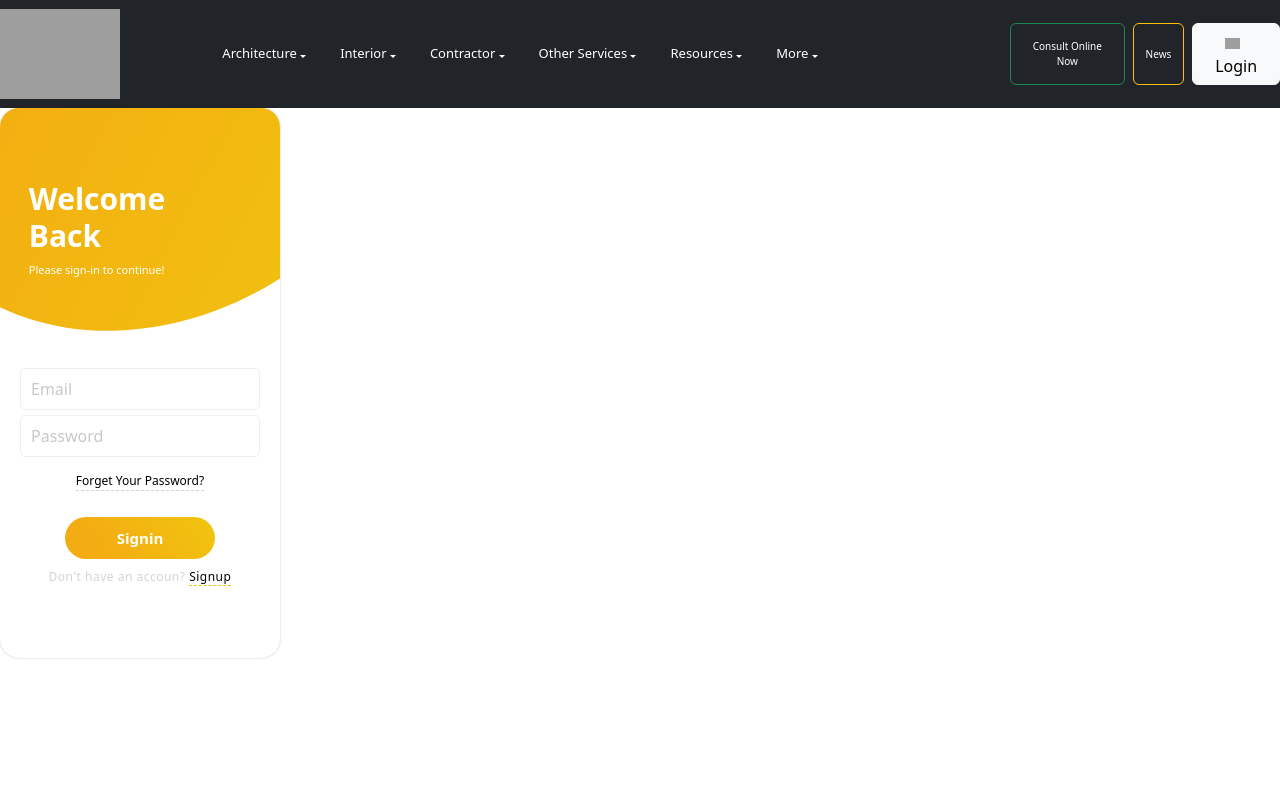
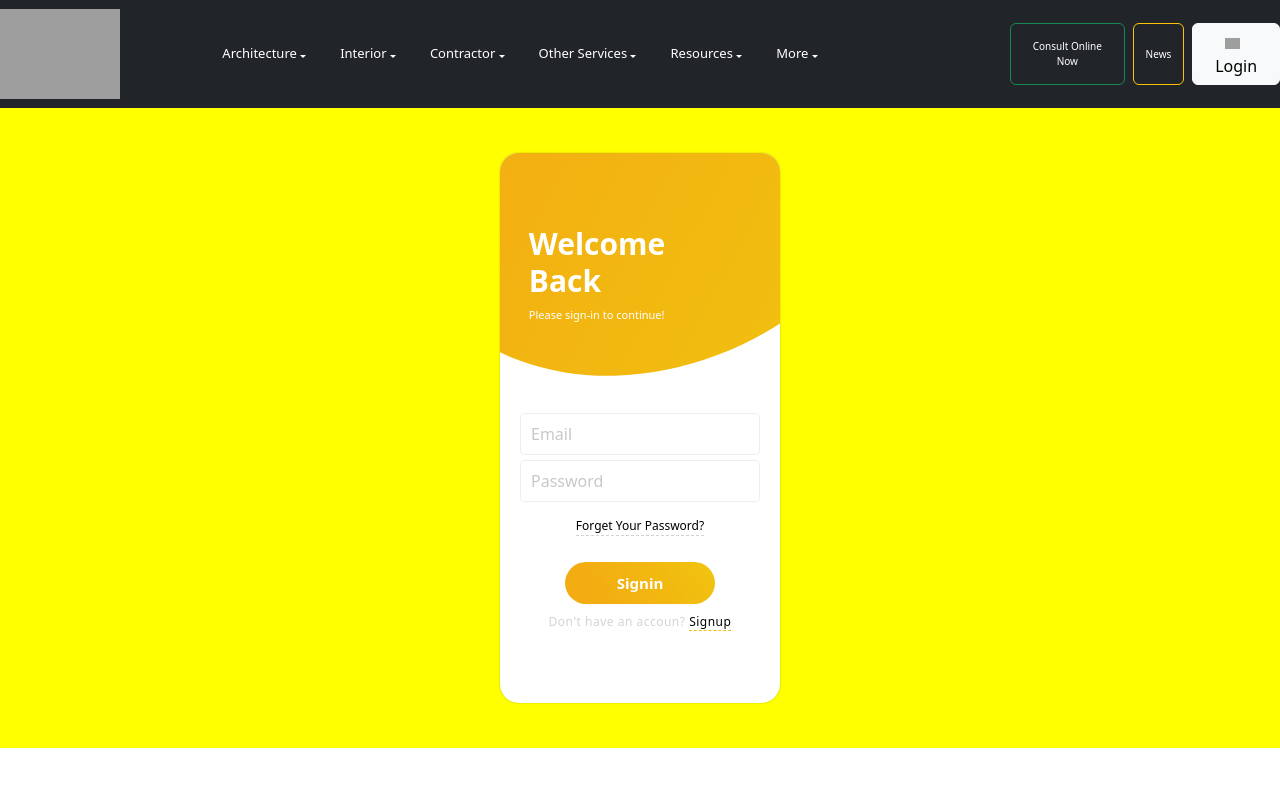
Before and after one commit to Shivamchhapriya/myHome, a React (Create React App) app: page /login in a window 1280 px wide. Shown: the top 786 px of the page. Built offline with nearby package versions, Linux system fonts and the light colour scheme; grey boxes are pictures that could not be loaded; the HTML template or start-up script is replaced by a standard one.

Commit message:
login page

```diff
--- a/src/component/Routes/Routes.jsx
+++ b/src/component/Routes/Routes.jsx
@@ -4,6 +4,7 @@ import { BrowserRouter as Router, Routes, Route } from "react-router-dom";
 import Navbar from '../Navbar/Navbar';
 import AccountBox from '../accountBox';
 import Dashboard from '../Dashboard';
+import Demo from '../accountBox';
 
 function AllRoutes() {
   return (
@@ -12,7 +13,7 @@ function AllRoutes() {
         <Navbar/>
     <Routes>
 					<Route path="/" element={<Dashboard />} />
-					<Route path="/login" element={<AccountBox />} />
+					<Route path="/login" element={<Demo />} />
 
 				</Routes>
     </Router>
--- a/src/component/accountBox/index.jsx
+++ b/src/component/accountBox/index.jsx
@@ -91,8 +91,26 @@ const expandingTransition = {
   duration: 2.3,
   stiffness: 30,
 }
+const AppContainer = styled.div`
+width: 100%;
+height: 40rem;
+display: flex;
+flex-direction: column;
+align-items: center;
+justify-content: center;
+background:yellow
+`;
+ export default function Demo (){
+return(
+  <>
+  <AppContainer>
+<AccountBox></AccountBox>
+  </AppContainer>
+  </>
+)
+}
 
-export default function AccountBox(props) {
+ function AccountBox(props) {
   const [isExpanded, setExpanded] = useState(false);
   const [active, setActive] = useState('signin');
 
--- a/src/component/accountBox/loginForm.jsx
+++ b/src/component/accountBox/loginForm.jsx
@@ -16,6 +16,7 @@ export function LoginForm(props) {
   const { switchToSignup } = useContext(AccountContext);
 
   return (
+    // <div style={{background:'red'}}>
     <BoxContainer>
       <FormContainer>
         <Input type="email" placeholder="Email" />
@@ -33,5 +34,6 @@ export function LoginForm(props) {
         </BoldLink>
       </LineText>
     </BoxContainer>
+    // </div>
   );
 }
```
Also changed, not shown: 1 other file (tests, documents, lock files or other folders).
